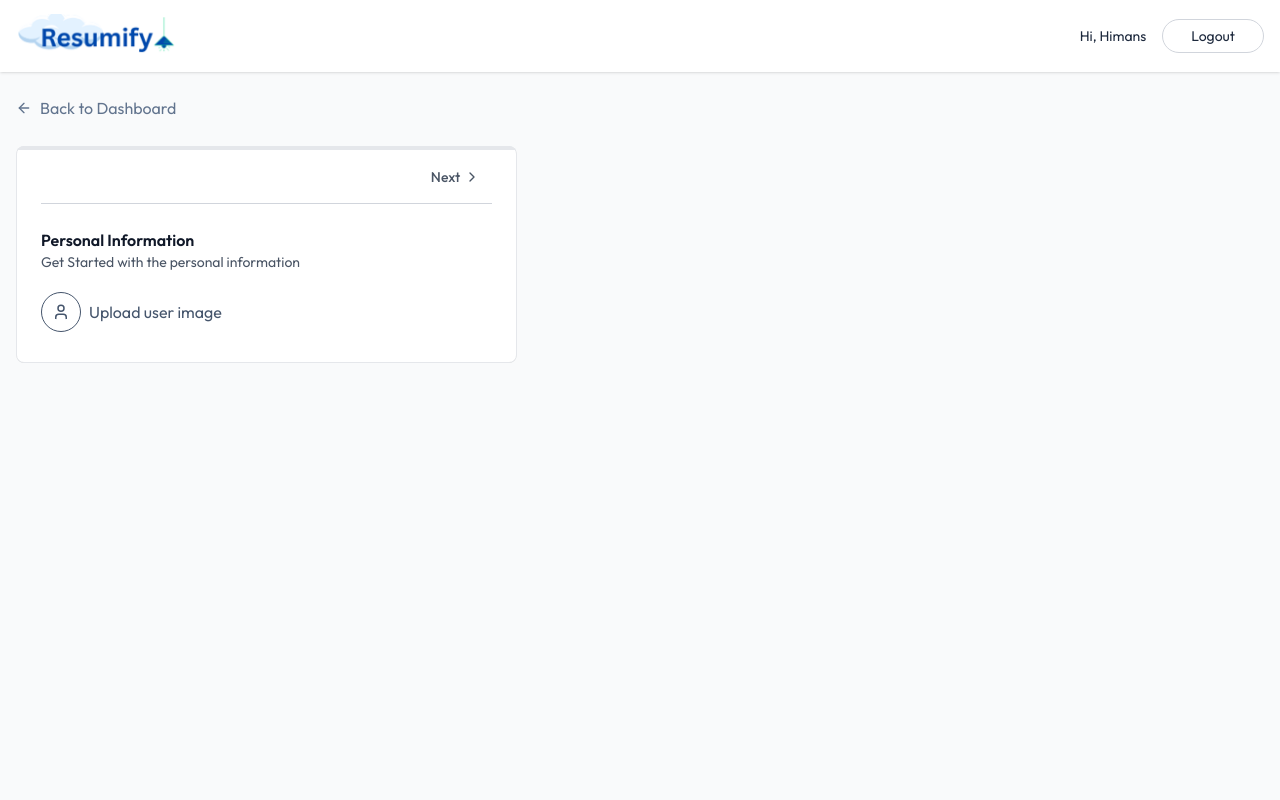
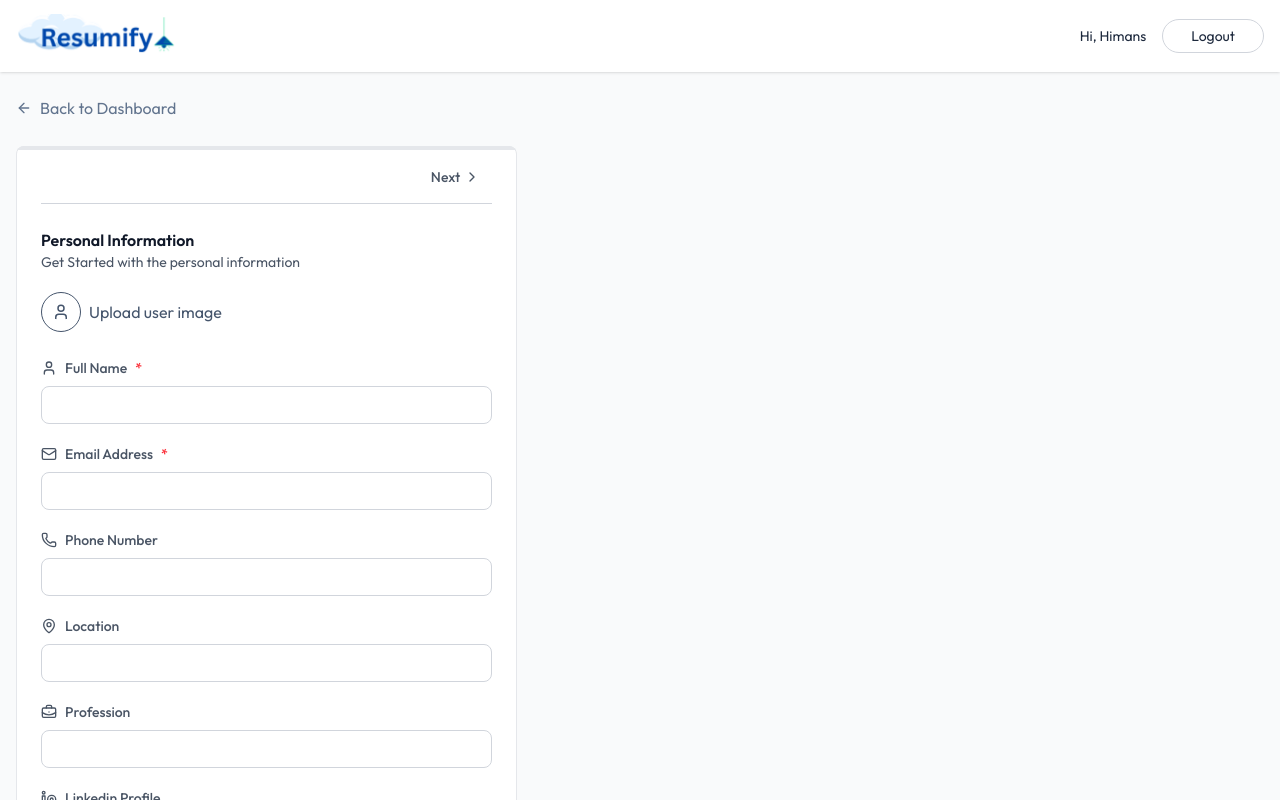
Before and after one commit to Himmans15/Resumify-AI, a React (Vite) app in the folder client/: page /app/builder/1 in a window 1280 px wide. Shown: the top 800 px of the page. Built offline with nearby package versions, Linux system fonts and the light colour scheme.

Commit message:
add files

```diff
--- a/client/src/components/PersonalInfoForm.jsx
+++ b/client/src/components/PersonalInfoForm.jsx
@@ -1,4 +1,12 @@
-import { User } from "lucide-react";
+import {
+  BriefcaseBusiness,
+  Globe,
+  Linkedin,
+  Mail,
+  MapPin,
+  Phone,
+  User,
+} from "lucide-react";
 import React from "react";
 
 const PersonalInfoForm = ({
@@ -10,6 +18,37 @@
   const handleChange = (field, value) => {
     onChange({ ...data, [field]: value });
   };
+
+  const fields = [
+    {
+      key: "full_name",
+      label: "Full Name",
+      icon: User,
+      type: "text",
+      required: true,
+    },
+    {
+      key: "email",
+      label: "Email Address",
+      icon: Mail,
+      type: "email",
+      required: true,
+    },
+    { key: "phone", label: "Phone Number", icon: Phone, type: "tele" },
+
+    { key: "location", label: "Location", icon: MapPin, type: "text" },
+
+    {
+      key: "profession",
+      label: "Profession",
+      icon: BriefcaseBusiness,
+      type: "text",
+    },
+
+    { key: "linkedin", label: "Linkedin Profile", icon: Linkedin, type: "url" },
+
+    { key: "website", label: "Personal Website", icon: Globe, type: "url" },
+  ];
 
   return (
     <div>
@@ -63,6 +102,24 @@
           </div>
         )}
       </div>
+      {fields.map((field) => {
+        const Icon = field.icon;
+        return (
+          <div key={field.key} className="space-y-1 mt-5">
+            <label className="flex items-center gap-2 text-sm font-medium text-gray-600">
+              <Icon className="size-4" />
+              {field.label}
+              {field.required && <span className="text-red-500">*</span>}
+            </label>
+            <input
+              type={field.type}
+              value={data[field.key] || ""}
+              onChange={(e) => handleChange(field.key, e.target.value)}
+              className="mt-1 w-full px-3 py-2 border border-gray-300 rounded-lg focus:ring focus:ring-blue-500 focus:border-blue-500 outline-none transition-colors text-sm"
+            />
+          </div>
+        );
+      })}
     </div>
   );
 };
```
Also changed, not shown: 1 other file (tests, documents, lock files or other folders).
